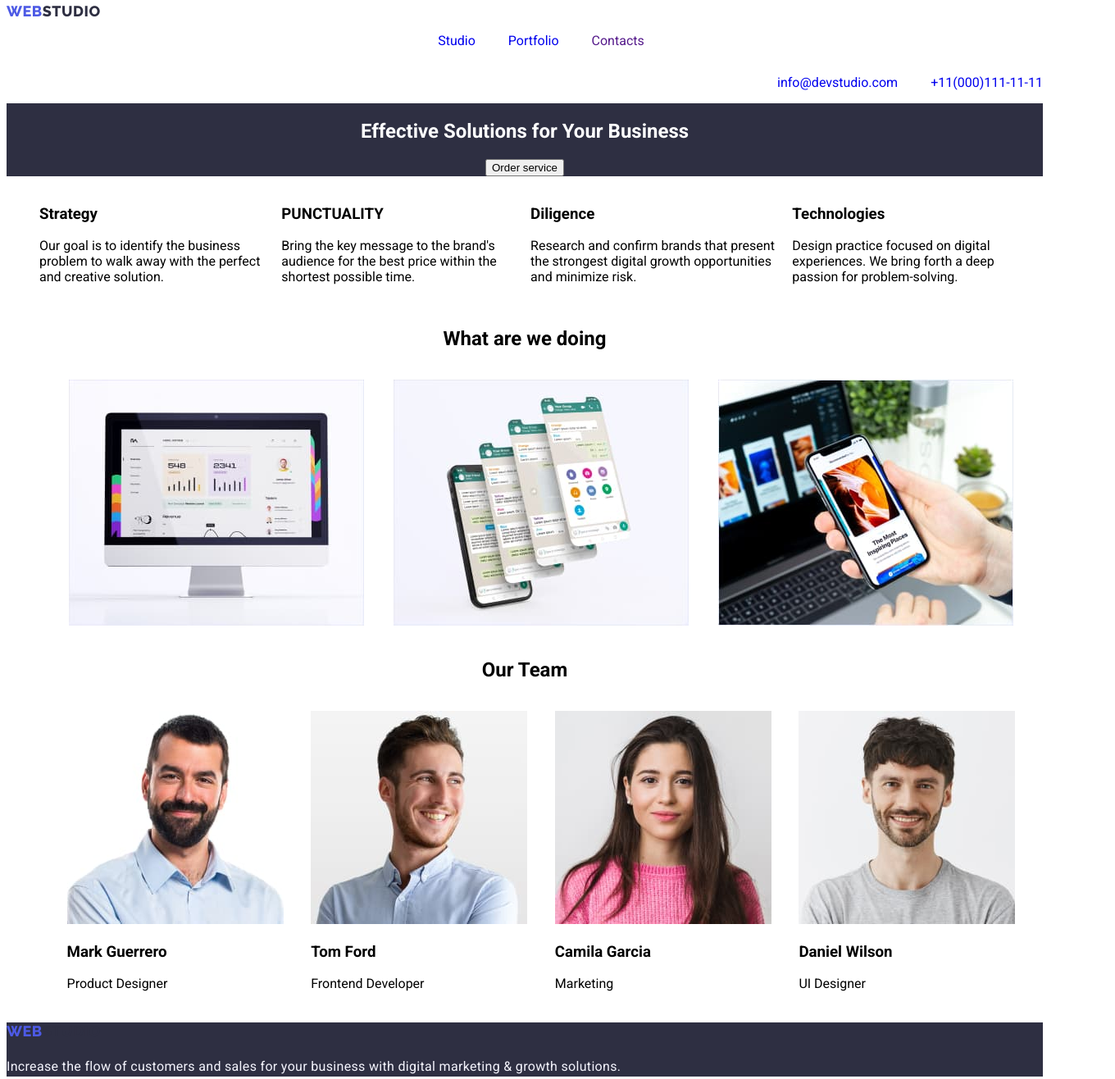
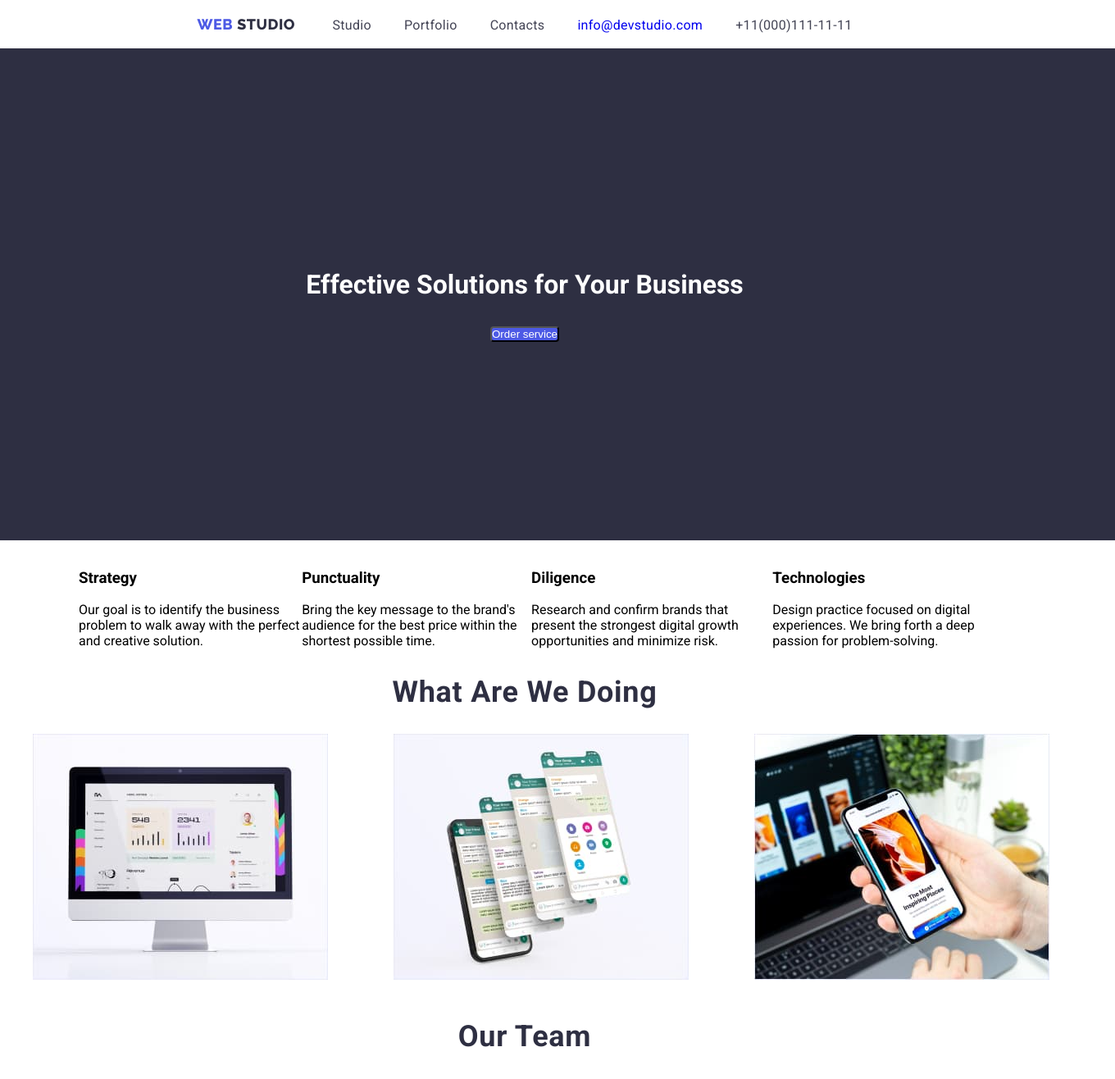
Before and after one commit to MadalinA917ON/goit-markup-hw-03, a plain HTML site: page index.html in a window 1280 px wide. Shown: the part 5-1321 px from the top of the page at 82% size, 1360 px wide, since content can reach past the window. Drawn offline with Linux system fonts and the light colour scheme.

Commit message:
Stilizare
Stilizare tema 3

```diff
--- a/css/styles.css
+++ b/css/styles.css
@@ -39,11 +39,32 @@ a {
 }
 
 .button:hover {
-  background-color: var(--iris);
+  background-color: var(--green);
+}
+
+.box-body {
 }
 .body-section {
+  display: flex;
+  justify-content: center;
   font-family: var(--font-family);
-  font-weight: ;
+}
+/* Header Section*/
+.box-header {
+  display: flex;
+  justify-content: center;
+  align-items: center;
+}
+.main-nav {
+  display: flex;
+  justify-content: space-between;
+  align-items: center;
+}
+.container-webstudio {
+  width: 115px;
+  height: 24px;
+  display: flex;
+  margin-right: 10px;
 }
 .logo-web {
   font-family: var(--second-family);
@@ -62,34 +83,173 @@ a {
   letter-spacing: 0.03em;
   text-transform: uppercase;
   color: var(--navy-blue);
+  margin-left: 5px;
+}
+.container-spc {
+  display: flex;
+  justify-content: center;
+}
+.nav-bar {
+  font-family: var(--font-family);
+  font-weight: 400;
+  font-size: 16px;
+  line-height: 150%;
+  letter-spacing: 0.02em;
+  color: var(--slate);
+}
+.container-contacts {
+  display: flex;
+  justify-content: end;
+}
+.container-email {
+  font-family: var(--font-family);
+  font-weight: 400;
+  font-size: 16px;
+  line-height: 150%;
+  letter-spacing: 0.02em;
+  color: var(--slate);
+}
+.container-phone {
+  font-family: var(--font-family);
+  font-weight: 400;
+  font-size: 16px;
+  line-height: 150%;
+  letter-spacing: 0.02em;
+  color: var(--slate);
+}
+.contact {
+  font-family: var(--font-family);
+  font-weight: 400;
+  font-size: 16px;
+  line-height: 150%;
+  letter-spacing: 0.02em;
+  color: var(--slate);
+}
+/* Hero Section*/
+.box-hero {
+  display: flex;
+  justify-content: center;
+  align-items: center;
+  width: 1440px;
+  height: 600px;
+  main-height: 50vh;
+  background-color: var(--navy-blue);
+}
+.container-button {
+  display: flex;
+  justify-content: center;
 }
 .hero-section {
-  background-color: var(--navy-blue);
+  width: 80%;
+  text-align: center;
 }
 .hero-title {
   color: var(--white);
+  font-size: 2em;
+  margin-bottom: 1em;
+}
+
+.button {
+  background-color: var(--iris);
+  color: var(--white);
+  padding: var(--iris) 16px 32px;
+  border-radius: 4px;
+  cursor: pointer;
+}
+/* Strategy Section */
+.box-strategy {
+  display: flex;
+  justify-content: center;
+}
+.container-feature {
+  display: flex;
+  flex-direction: row;
+  width: 1128px;
+  height: 104px;
+}
+/* What are we doing Section*/
+.box-what-are-we-doing {
+}
+.what-are-we-doing-title {
+  display: flex;
+  justify-content: center;
+  font-family: var(--font-family);
+  font-weight: 700;
+  font-size: 36px;
+  line-height: 111%;
+  letter-spacing: 0.02em;
+  text-transform: capitalize;
+  text-align: center;
+  color: var(--navy-blue);
+}
+
+.container-svc-img {
+  display: flex;
+  justify-content: center;
+  justify-content: space-evenly;
+}
+/* Our team Section */
+.container-our-team-title {
+  display: flex;
+  justify-content: center;
+}
+.our-team {
+  font-family: var(--font-family);
+  font-weight: 700;
+  font-size: 36px;
+  line-height: 111%;
+  letter-spacing: 0.02em;
+  text-transform: capitalize;
+  text-align: center;
+  color: var(--navy-blue);
+}
+.container-our-team-picture {
+  display: flex;
+  justify-content: center;
+  justify-content: space-evenly;
+}
+.card-name {
+  display: flex;
+  justify-content: center;
+}
+.p {
+  display: flex;
+  justify-content: center;
+}
+/* Footer Section*/
+.box-footer {
+  width: 1440px;
+  height: 312px;
 }
 .footer-section {
   background-color: var(--navy-blue);
 }
+.container-footer-logo {
+  width: 115px;
+  height: 24px;
+  display: flex;
+  margin-left: 15px;
+}
 .footer-web {
   font-family: var(--second-family);
-  font-weight: 800;
   font-size: 18px;
   line-height: 117%;
   letter-spacing: 0.03em;
   text-transform: uppercase;
   color: var(--iris);
+  margin-top: 10px;
 }
 .footer-studio {
   font-family: var(--second-family);
-  font-weight: 800;
   font-size: 18px;
   line-height: 117%;
   letter-spacing: 0.03em;
   text-transform: uppercase;
   color: var(--cloud);
+  margin-top: 10px;
+  margin-left: 5px;
 }
+
 .footer-paragraph {
   font-family: var(--font-family);
   font-weight: 400;
@@ -97,56 +257,7 @@ a {
   line-height: 150%;
   letter-spacing: 0.02em;
   color: var(--cloud);
+  width: 264px;
+  height: 72px;
+  margin: 10px;
 }
-
-/* END OF BASE STYLES */
-.container-webstudio {
-  display: flex;
-}
-.container-spc {
-  display: flex;
-  justify-content: center;
-}
-.container-contacts {
-  display: flex;
-  justify-content: end;
-}
-.container-hero-title {
-  display: flex;
-  justify-content: center;
-}
-.container-button {
-  display: flex;
-  justify-content: center;
-}
-.container-strategy {
-  display: flex;
-  justify-content: center;
-}
-.container-feature {
-  display: flex;
-  flex-direction: row;
-}
-.container-what-are-we-doing-title {
-  display: flex;
-  justify-content: center;
-}
-.container-svc-img {
-  display: flex;
-  flex-direction: row;
-  justify-content: center;
-  justify-content: space-evenly;
-}
-.container-our-team-title {
-  display: flex;
-  justify-content: center;
-}
-.container-our-team-picture {
-  display: flex;
-  justify-content: center;
-  justify-content: space-evenly;
-}
-.container-footer-logo {
-  display: flex;
-  flex-direction: row;
-}
--- a/index.html
+++ b/index.html
@@ -12,8 +12,10 @@
     />
     <link rel="stylesheet" href="css/styles.css" />
   </head>
+  <div class="box-body">
     <body class="body-section">
       <!--Header Sectione -->
+      <div class="box-header">
         <header class="main-nav">
           <div class="container-webstudio">
             <div>
@@ -30,7 +32,9 @@
                 <li><a href="./index.html" class="nav-bar">Studio</a></li>
               </ul>
               <ul>
-            <li><a href="./portfolio.html" class="nav-bar">Portfolio</a></li>
+                <li>
+                  <a href="./portfolio.html" class="nav-bar">Portfolio</a>
+                </li>
               </ul>
               <ul>
                 <li><a href="" class="nav-bar">Contacts</a></li>
@@ -39,23 +43,27 @@
           </nav>
           <div class="container-contacts">
             <ul>
-          <li>
+              <li class="container-email">
                 <a href="mailto:info@devstudio.com" class="email"
                   >info@devstudio.com</a
                 >
               </li>
             </ul>
             <ul>
-          <li>
-            <a href="+11(000)111-11-11" class="contact">+11(000)111-11-11</a>
+              <li class="container-phone">
+                <a href="+11(000)111-11-11" class="contact"
+                  >+11(000)111-11-11</a
+                >
               </li>
             </ul>
           </div>
         </header>
+      </div>
+
       <main>
         <!-- 'Hero' Sectione  -->
 
-      <section>
+        <section class="box-hero">
           <div class="hero-section">
             <div class="container-hero-title">
               <h1 class="hero-title">Effective Solutions for Your Business</h1>
@@ -65,66 +73,55 @@
             </div>
           </div>
         </section>
-
         <!-- 'Strategy' Sectione  -->
-
-      <section class="container-strategy">
+        <div class="box-strategy">
+          <section>
             <ul>
               <li class="container-feature">
                 <div>
                   <h3>Strategy</h3>
                   <p>
-                Our goal is to identify the business problem to walk away with
-                the perfect and creative solution.
+                    Our goal is to identify the business problem to walk away
+                    with the perfect and creative solution.
                   </p>
                 </div>
                 <div>
-              <h3>PUNCTUALITY</h3>
+                  <h3>Punctuality</h3>
                   <p>
-                Bring the key message to the brand's audience for the best price
-                within the shortest possible time.
+                    Bring the key message to the brand's audience for the best
+                    price within the shortest possible time.
                   </p>
                 </div>
                 <div>
                   <h3>Diligence</h3>
                   <p>
-                Research and confirm brands that present the strongest digital
-                growth opportunities and minimize risk.
+                    Research and confirm brands that present the strongest
+                    digital growth opportunities and minimize risk.
                   </p>
                 </div>
                 <div>
                   <h3>Technologies</h3>
                   <p>
-                Design practice focused on digital experiences. We bring forth a
-                deep passion for problem-solving.
+                    Design practice focused on digital experiences. We bring
+                    forth a deep passion for problem-solving.
                   </p>
                 </div>
               </li>
             </ul>
           </section>
+        </div>
 
         <!-- 'What are we doing' Section  -->
 
-      <section>
-        <div class="container-what-are-we-doing-title">
-          <h2>What are we doing</h2>
-        </div>
+        <section class="box-what-are-we-doing">
+          <h2 class="what-are-we-doing-title">What are we doing</h2>
+
           <ul class="container-svc-img">
-          <div>
             <li><img src="./images/img1.jpg" alt="monitor" width="360" /></li>
-          </div>
-          <div>
-            <li><img src="./images/img2.jpg" alt="telefon" width="360" /></li>
-          </div>
-          <div>
+            <li><img src="./images/img2.jpg" alt="phone" width="360" /></li>
             <li>
-              <img
-                src="./images/img3.jpg"
-                alt="telefon si monitor"
-                width="360"
-              />
+              <img src="./images/img3.jpg" alt="laptop & phone" width="360" />
             </li>
-          </div>
           </ul>
         </section>
 
@@ -132,45 +129,49 @@
 
         <section>
           <div class="container-our-team-title">
-          <h2>Our Team</h2>
+            <h2 class="our-team">Our Team</h2>
           </div>
 
           <ul class="container-our-team-picture">
             <li>
               <img src="./images/card1.jpg" alt="barbat 1" width="264" />
-            <h3>Mark Guerrero</h3>
-            <p>Product Designer</p>
+              <h3 class="card-name">Mark Guerrero</h3>
+              <p class="p">Product Designer</p>
             </li>
             <li>
               <img src="./images/card2.jpg" alt="barbat 2" width="264" />
-            <h3>Tom Ford</h3>
-            <p>Frontend Developer</p>
+              <h3 class="card-name">Tom Ford</h3>
+              <p class="p">Frontend Developer</p>
             </li>
             <li>
               <img src="./images/card3.jpg" alt="femeie 1" width="264" />
-            <h3>Camila Garcia</h3>
-            <p>Marketing</p>
+              <h3 class="card-name">Camila Garcia</h3>
+              <p class="p">Marketing</p>
             </li>
             <li>
               <img src="./images/card4.jpg" alt="barbat 3" width="264" />
-            <h3>Daniel Wilson</h3>
-            <p>UI Designer</p>
+              <h3 class="card-name">Daniel Wilson</h3>
+              <p class="p">UI Designer</p>
             </li>
           </ul>
         </section>
       </main>
 
       <!-- Footer Section -->
-
+      <div class="box-footer">
         <footer class="footer-section">
           <li>
             <h4>
               <div class="container-footer-logo">
-          <div class="footer-web"><a href="index.html" class="logo-web">WEB</a></div>
-          <div class="footer-studio"><a href="index.html" class="logo-studio">STUDIO</a></div>
+                <div class="footer-web">
+                  <a href="index.html" class="logo-web">WEB</a>
+                </div>
+                <div class="footer-studio">
+                  <a href="index.html" class="logo-studio">STUDIO</a>
+                </div>
               </div>
             </h4>
-
+            <div>
               <p class="footer-paragraph">
                 Increase the flow of customers and sales for your business with
                 digital marketing & growth solutions.
@@ -178,5 +179,7 @@
             </div>
           </li>
         </footer>
+      </div>
     </body>
+  </div>
 </html>
```
Lines whose indentation alone changed are shown as unchanged.
